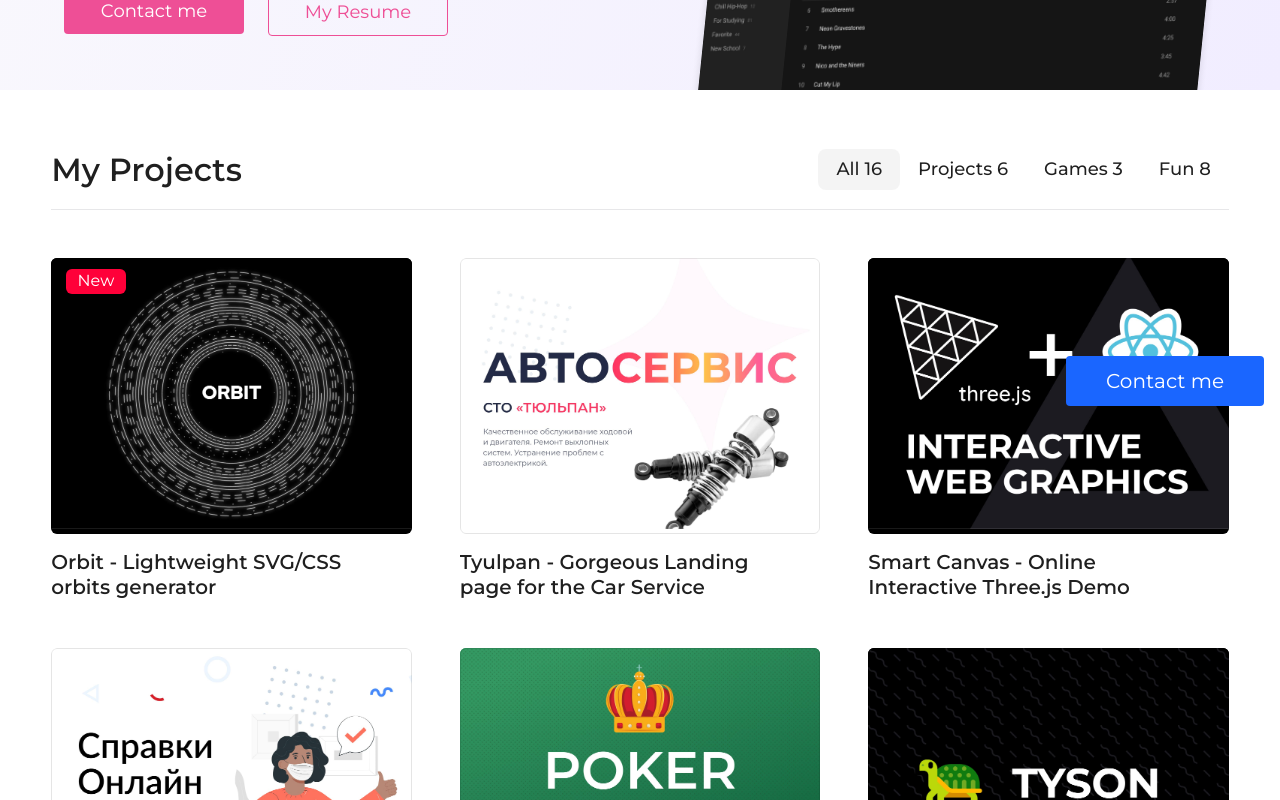
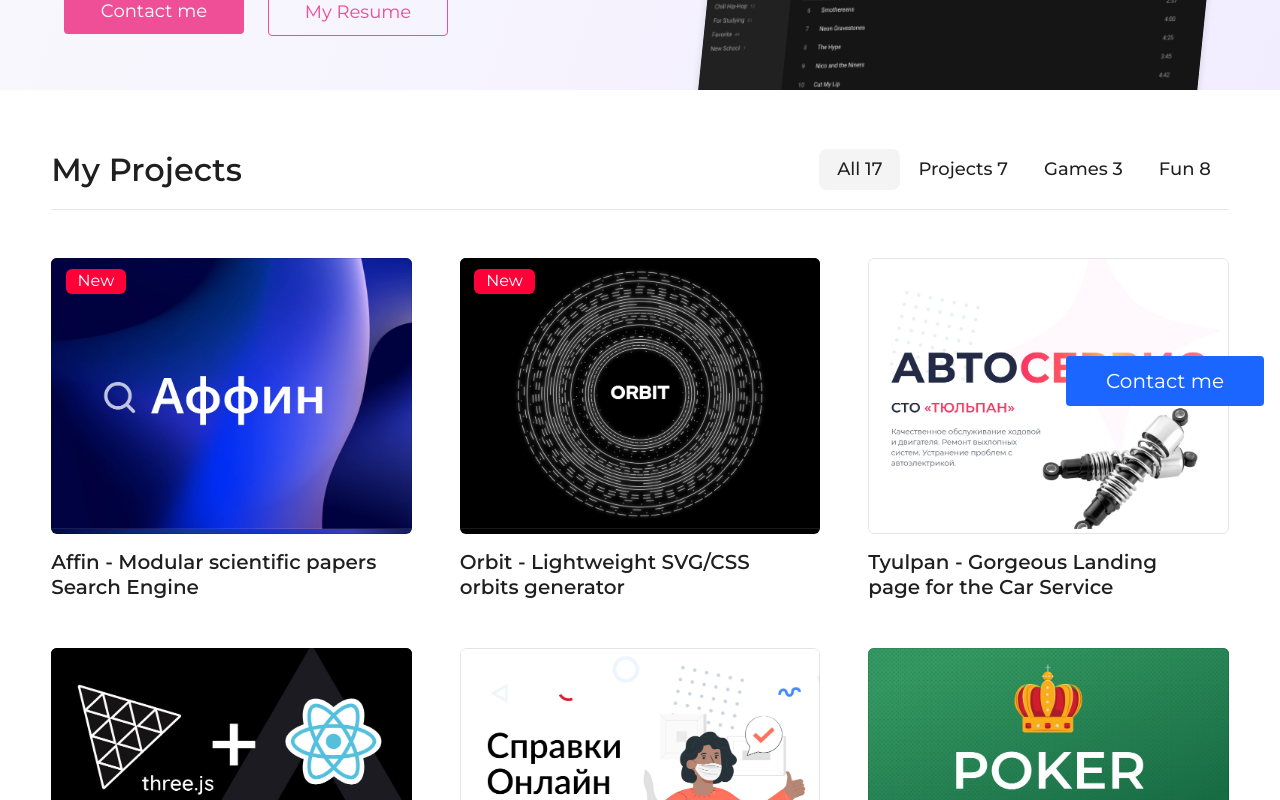
Before and after one commit to snelsi/personal-site, a Next.js app: page / in a window 1280 px wide. Shown: the part 374-1174 px from the top of the page. Built offline with nearby package versions, Linux system fonts and the light colour scheme.

Commit message:
Add Affin card

```diff
--- a/components/projects.ts
+++ b/components/projects.ts
@@ -9,6 +9,14 @@
 }
 
 export const projects: Project[] = [
+  {
+    url: "https://affin.vercel.app/",
+    img: "cards/affin.jpg",
+    title: "Affin - Modular scientific papers Search Engine",
+    tags: ["New", "Project"],
+    bgColor:
+      "linear-gradient(94.56deg, #00083A 3.91%, #12379C 42.26%, #1732CD 60%, #393DB8 84%, #181F63 97.78%)",
+  },
   {
     url: "https://orbit.snelsi.vercel.app/",
     img: "cards/orbit.jpg",
```
Also changed, not shown: public/images/cards/Affin.jpg (added).
